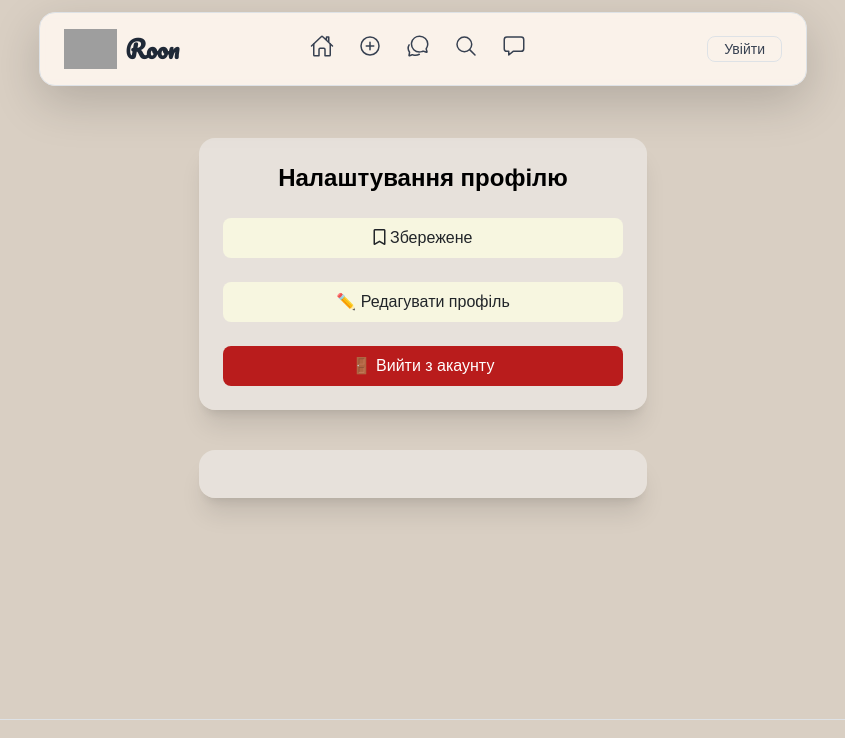
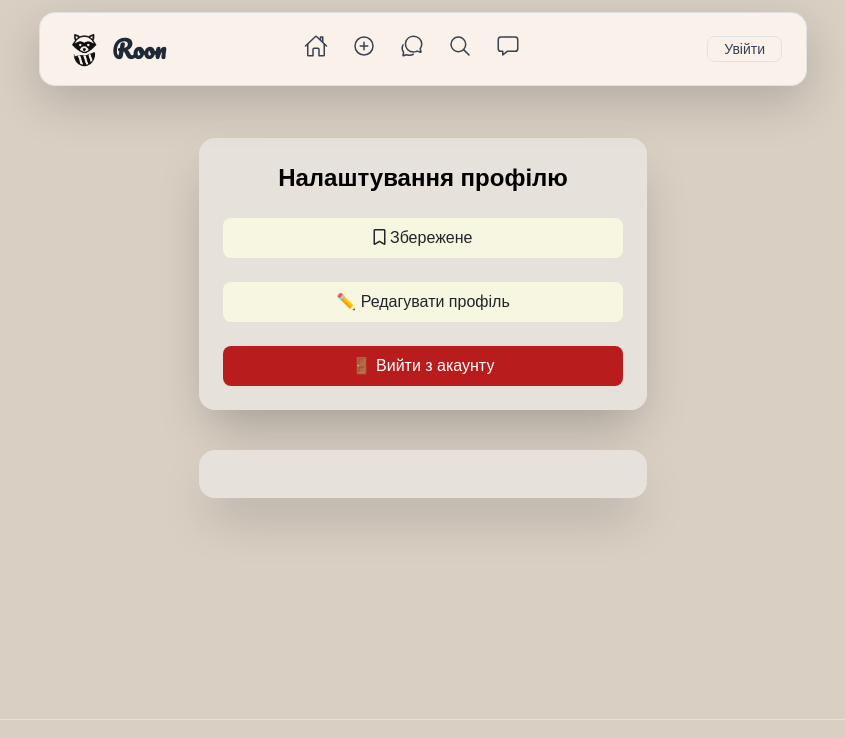
Before and after one commit to AntonUniatitskyi/Social_Media, a Django app: page /setting-page/ in a window 1280 px wide. Shown: the top 738 px of the page, without its empty margins (217-1062 px from the left). Run offline with Django 5.2, Linux system fonts and the light colour scheme; some libraries are stand-ins or nearby versions; some web fonts are replaced; grey boxes are pictures that could not be loaded.

Commit message:
fixed logo and color palette

```diff
--- a/social/forms.py
+++ b/social/forms.py
@@ -112,7 +112,7 @@ class SetAdminForm(Form):
     user = ModelChoiceField(
         queryset=User.objects.all(),
         label="Оберіть користувача",
-        widget=Select(attrs={'class': 'form-select'})
+        widget=Select(attrs={'class': 'form-select complain-card rounded-2xl shadow-2xl'})
     )
 
 
--- a/social/templates/social/settings_page.html
+++ b/social/templates/social/settings_page.html
@@ -5,7 +5,7 @@
 {% endblock title %}
 
 {% block content %}
-<div class="max-w-md mx-auto mt-10 p-6 complain-card dark:bg-zinc-900 rounded-2xl shadow-xl space-y-6 text-center" x-data="{ modal_open: false }">
+<div class="max-w-md mx-auto mt-10 p-6 complain-card rounded-2xl shadow-2xl space-y-6 text-center" x-data="{ modal_open: false }">
 
     <h1 class="text-2xl font-semibold text-black dark:text-white">Налаштування профілю</h1>
     <a href="{% url 'saved_publications' %}" class="inline-block w-full text-center px-4 py-2 text-dark gol-s hover:bg-blue-700 rounded-lg transition-all duration-200">
@@ -30,9 +30,9 @@
          class="fixed inset-0 z-50 flex min-h-full justify-center items-center p-6"
          aria-modal="true">
         <div @click.away="modal_open = false"
-             class="rounded-xl bg-white dark:bg-zinc-800 text-left shadow-xl p-6 max-w-md w-full">
+             class="rounded-xl bg-white text-left shadow-2xl p-6 max-w-md w-full">
 
-            <h1 class="text-xl font-bold text-gray-800 dark:text-white mb-4">Вийти з акаунту?</h1>
+            <h1 class="text-xl font-bold text-gray-800">Вийти з акаунту?</h1>
             <p class="text-gray-600 dark:text-black-500 mb-6">Після виходу вам потрібно буде увійти знову.</p>
 
             <form method="post" action="{% url 'logout' %}">
@@ -54,7 +54,7 @@
     </div>
 
 </div>
-<div class="max-w-md mx-auto mt-10 p-6 complain-card dark:bg-zinc-900 rounded-2xl shadow-xl space-y-6 text-center"">
+<div class="max-w-md mx-auto mt-10 p-6 complain-card rounded-2xl shadow-2xl space-y-6 text-center"">
     {% with user.groups.first as group %}
         {% if group and group.name == 'Адміністратор' %}
             <div>
```
Also changed, not shown: media/avatars/logo.png (added), 1 other file.
